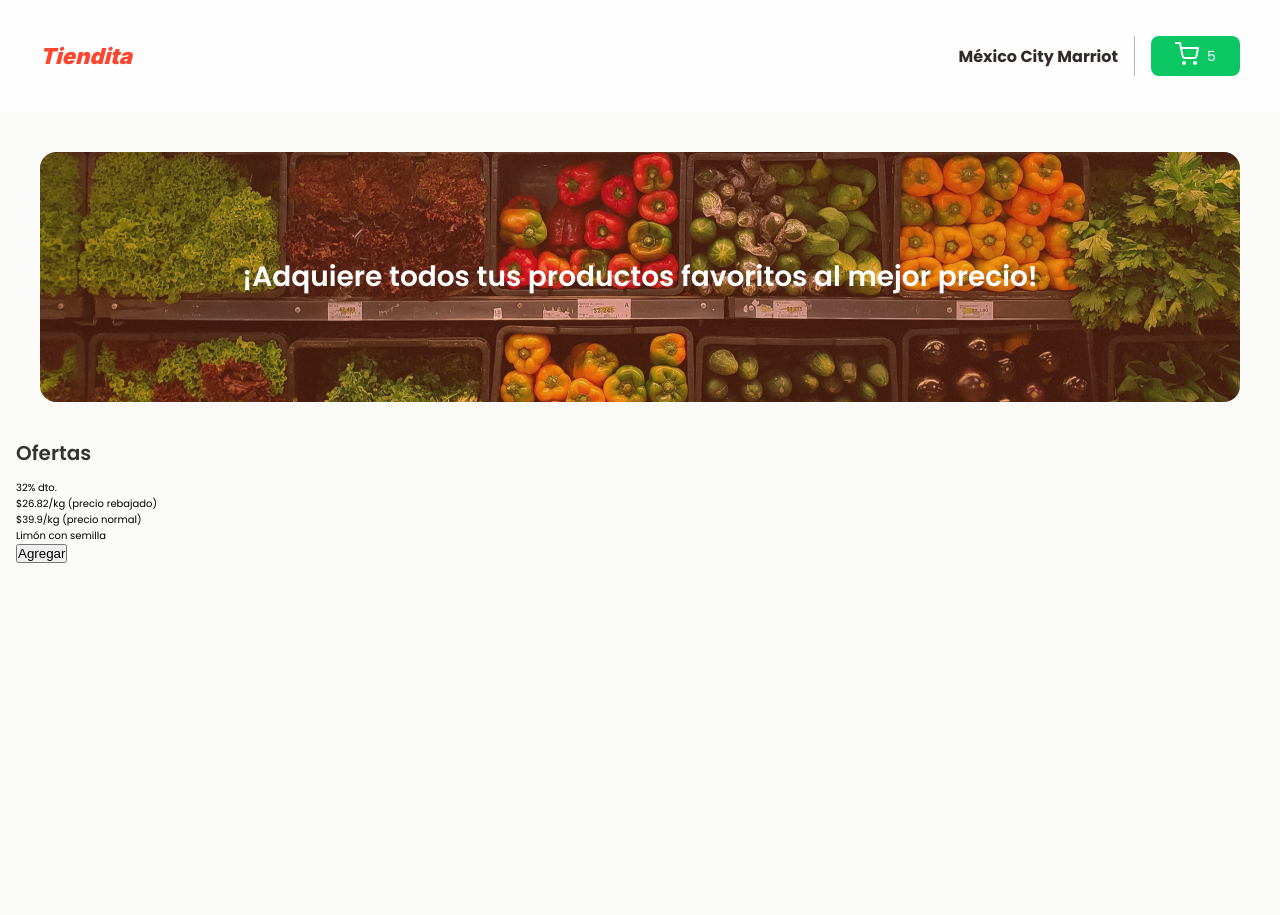
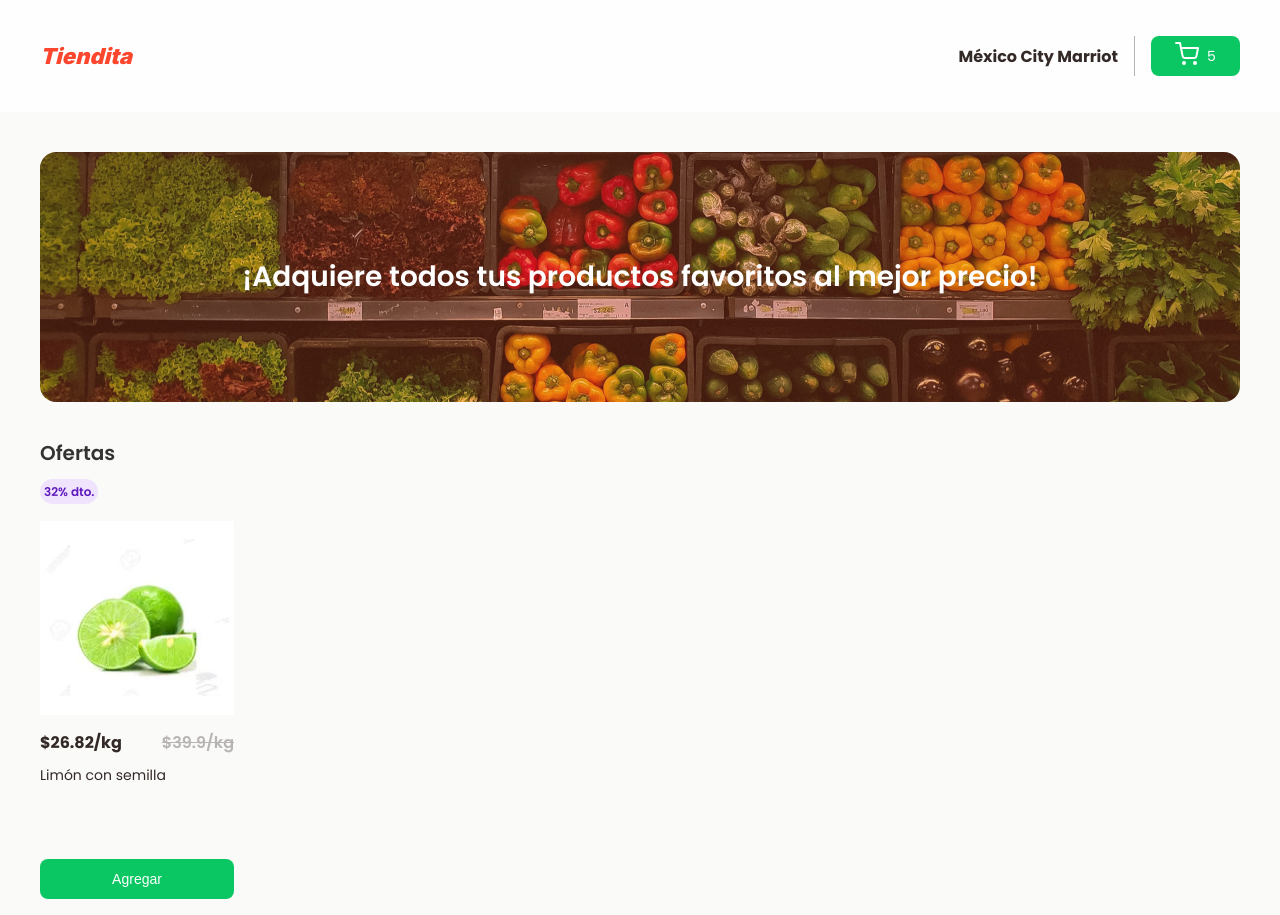
Before and after one commit to juanjosemayorga/tiendita, a React (Create React App) app: page / in a window 1280 px wide. Before the commit the page ends 800 px from the top, so only its background shows below. Built offline with nearby package versions, Linux system fonts and the light colour scheme.

Commit message:
offers card started

```diff
--- a/src/components/Pages/OffersPage/OffersCard/OffersCard.css
+++ b/src/components/Pages/OffersPage/OffersCard/OffersCard.css
@@ -0,0 +1,93 @@
+
+.offers-card-container {
+  display: flex;
+  flex-direction: column;
+  width: 172px;
+}
+
+.offers-card-container__disccount {
+  padding: 4px 0;
+}
+
+.offers-card-container__disccount-label {
+  background-color: var(--color-purple-bg);
+  border-radius: 16px;
+  color: var(--color-purple);
+  display: inline;
+  font-size: var(--font-size-caption-semibold);
+  font-weight: 600;
+  line-height: 16px;
+  padding: 4px;
+}
+
+.offers-card-container__figure-product {
+  height: 172px;
+  margin-top: 16px;
+  width: 172px;
+}
+
+.offers-card-container__figure-product-image {
+  height: 100%;
+  width: 100%;
+}
+
+.offers-card-container__prices-container {
+  display: flex;
+  flex-direction: row;
+  justify-content: space-between;
+  margin-top: 16px;
+}
+
+.offers-card-container__prices-container--low-price {
+  color: var(--color-cocoa-brown);
+  font-size: var(--font-size-body-1-bold);
+  font-weight: 700;
+  line-height: 24px;
+}
+
+.offers-card-container__prices-container--normal-price {
+  color: var(--color-boulder);
+  font-size: var(--font-size-body-1-bold);
+  font-weight: 600;
+  line-height: 24px;
+  text-decoration: line-through;
+}
+
+.offers-card-container__description-text {
+  color: var(--color-cocoa-brown);
+  font-size: var(--font-size-body-2-regular);
+  font-weight: 400;
+  height: 48px;
+  line-height: 24px;
+  margin-top: 8px;
+}
+
+.offers-card-container__add-button {
+  background-color: var(--color-malachite);
+  border-radius: 8px;
+  border: none;
+  color: var(--color-white);
+  font-size: var(--font-size-button);
+  font-weight: 400;
+  height: 40px;
+  line-height: 16px;
+  margin-bottom: 16px;
+  margin-top: 24px;
+  padding: 12px 24px;
+}
+
+@media (min-width: 768px) {
+  .offers-card-container {
+    width: 194px;
+  }
+  .offers-card-container__figure-product {
+    height: 194px;
+    width: 194px;
+  }
+  .offers-card-container__description-text {
+    height: 72px;
+  }
+  .offers-card-container__add-button {
+    margin-bottom: 16px;
+  }
+}
--- a/src/components/Pages/OffersPage/OffersCard/OffersCard.tsx
+++ b/src/components/Pages/OffersPage/OffersCard/OffersCard.tsx
@@ -1,19 +1,35 @@
 import PropTypes from 'prop-types'
 import './OffersCard.css'
+import LIMON from '../../../../assets/images/Name=Limon.jpg'
 
 export const OffersCard = (props: any) => {
   return (
-    <div>
-      <p>32% dto.</p>
-      <figure>
-        {/* img */}
+    <div className="offers-card-container">
+      <div className="offers-card-container__disccount">
+        <p className="offers-card-container__disccount-label">32% dto.</p>
+      </div>
+      <figure className="offers-card-container__figure-product">
+        <img
+          className="offers-card-container__figure-product-image"
+          src={LIMON}
+          alt="Limón" />
       </figure>
-      <article>
-        <p>$26.82/kg (precio rebajado)</p>
-        <p>$39.9/kg (precio normal)</p>
+      <article className="offers-card-container__prices-container">
+        <p
+          className="offers-card-container__prices-container--low-price">
+          $26.82/kg
+        </p>
+        <p
+          className="offers-card-container__prices-container--normal-price">
+          $39.9/kg
+        </p>
       </article>
-      <p>Limón con semilla</p>
-      <button>Agregar</button>
+      <p className="offers-card-container__description-text">
+        Limón con semilla
+      </p>
+      <button className="offers-card-container__add-button">
+        Agregar
+      </button>
     </div>
   )
 }
--- a/src/index.css
+++ b/src/index.css
@@ -19,6 +19,9 @@
   --color-white: #FEFEFE;
   --color-orange: #FC462D;
   --color-background: #FAFAF8;
+
+  --color-purple: #5E18BB;
+  --color-purple-bg: #F0E3FE;
 
   --margin-small-screen: 16px;
   --margin-big-screen: 40px;
--- a/src/pages/OffersPage/OffersPage.css
+++ b/src/pages/OffersPage/OffersPage.css
@@ -9,3 +9,9 @@
   color: var(--color-black);
   margin: 16px 0;
 }
+
+@media (min-width: 768px) {
+  .offers-page-container {
+    margin: 0 var(--margin-big-screen);
+  }
+}
```
